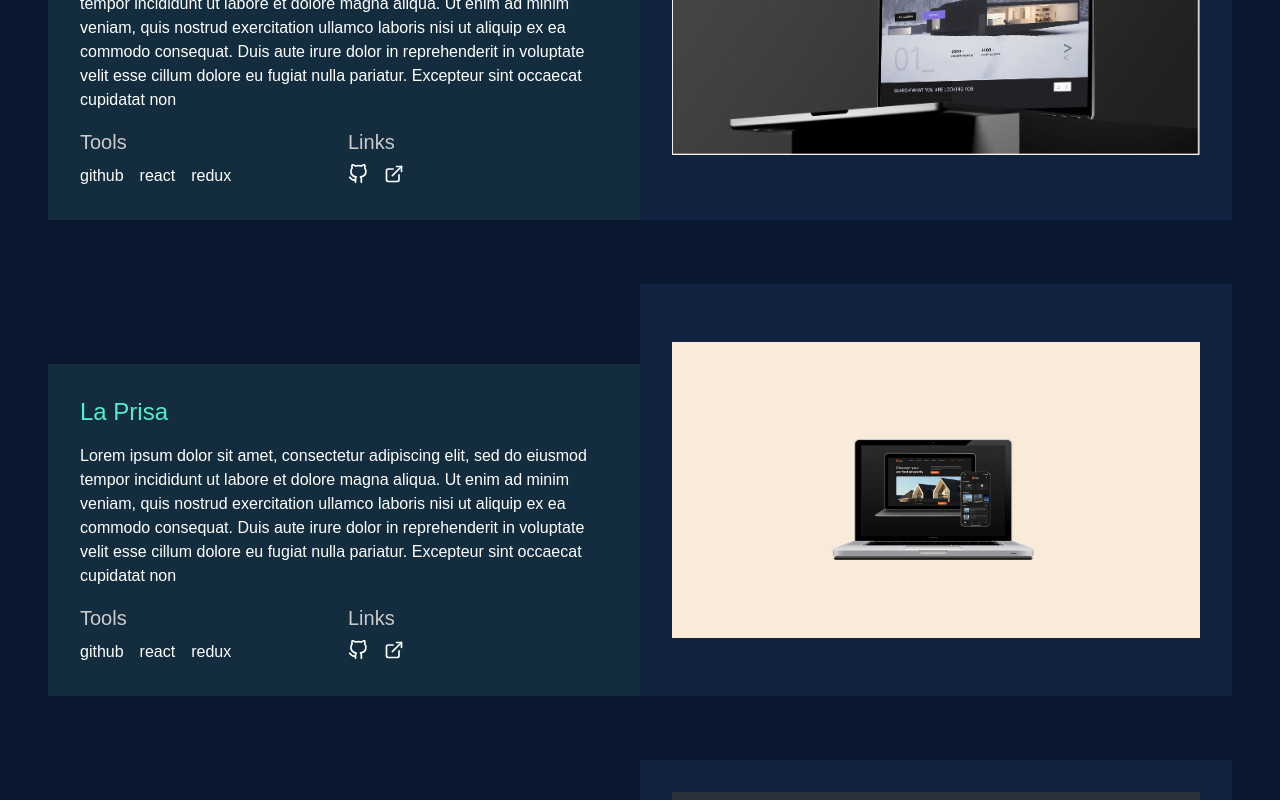
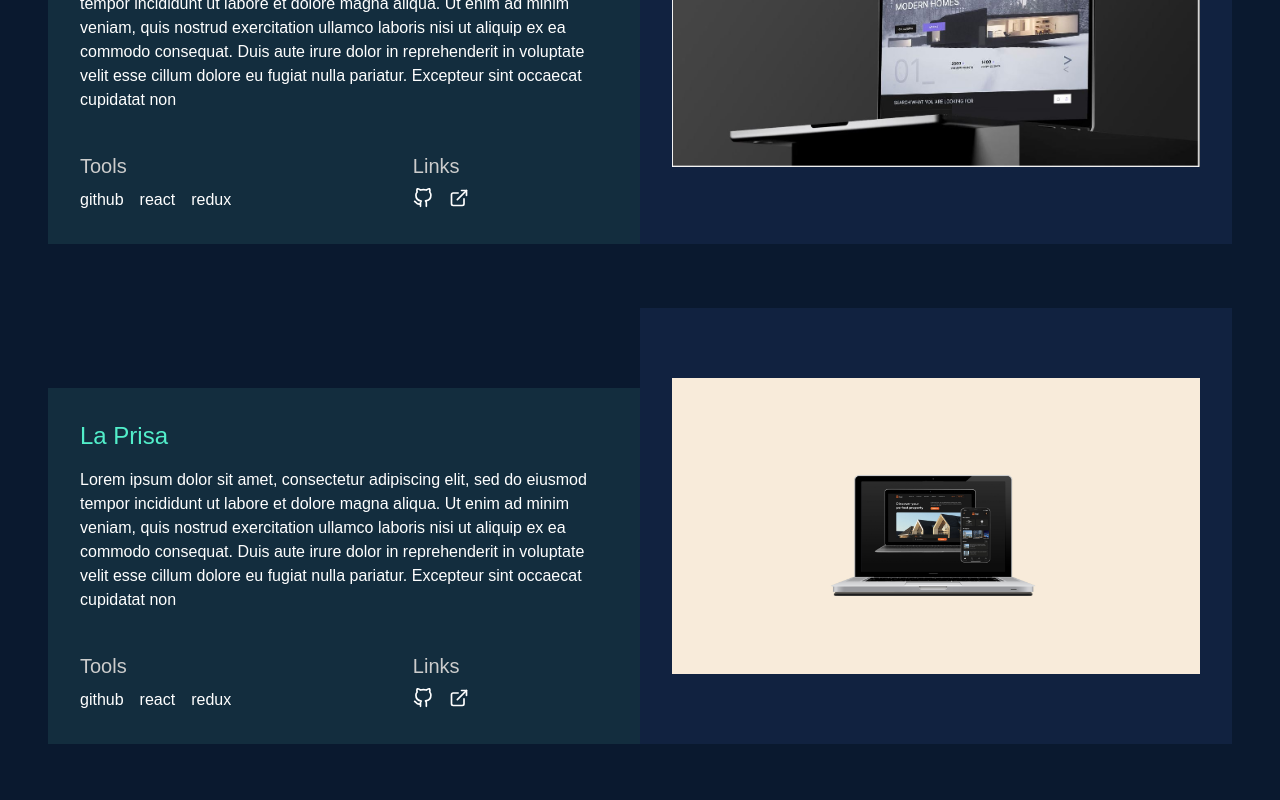
Before and after one commit to tarikbouari/Portfolio, a React (Create React App) app: page / in a window 1280 px wide. Shown: the part 2080-2880 px from the top of the page. Built offline with nearby package versions, Linux system fonts and the light colour scheme.

Commit message:
Update project section

```diff
--- a/src/components/Project.js
+++ b/src/components/Project.js
@@ -6,36 +6,38 @@ import data from './ProjectsData';
 
 const Project = () => (
   <div className=" py-5">
-    <div className="container mx-auto px-12 py-4" id="project">
+    <div className="container mx-auto px-12 py-4 " id="project">
       <div className=" flex justify-center items-center gap-2 border px-4 py-2 rounded-full w-[150px]">
         <GrProjects />
         <span>Projects</span>
       </div>
       { data.map((item) => (
-        <div key={data.length} className="grid grid-cols-2  py-8">
+        <div key={data.length} className="md:grid grid-cols-2  py-8">
 
-          <div className="flex flex-col gap-4 p-8 bg-[#132D3E] mt-20">
+          <div className=" flex flex-col gap-4 p-8 bg-[#132D3E] mt-20">
             <h3 className="text-2xl text-[#52eeca]">{item.titre}</h3>
             <p>{item.text}</p>
-            <div className=" tool and platform flex  gap-2 w-full">
-              <div className="tool w-[50%]">
+            <div className="flex flex-col tool and platform md:flex-row mt-6 gap-4 w-full">
+              <div className="tool md:w-[70%] xl:w-[60%]">
                 <h4 className="text-xl text-[#ccc]"> Tools</h4>
-                <div className="icon flex gap-4 mt-2">
-                  <p>{item.tools.frist}</p>
-                  <p>{item.tools.second}</p>
-                  <p>{item.tools.third}</p>
+                <div className="icon flex flex-wrap gap-4 mt-2 cursor-pointer">
+                  <p className="hover:text-[#52eeca]">{item.tools.frist}</p>
+                  <p className="hover:text-[#52eeca]">{item.tools.second}</p>
+                  <p className="hover:text-[#52eeca]">{item.tools.third}</p>
+                  <p className="hover:text-[#52eeca]">{item.tools.fourth}</p>
+                  <p className="hover:text-[#52eeca]">{item.tools.fith}</p>
                 </div>
               </div>
-              <div className="platform w-[50%]">
+              <div className="platform xl:w-[40%] md:ml-6">
                 <h4 className="text-xl text-[#ccc] "> Links</h4>
-                <div className="flex gap-4 mt-2">
-                  <Link to={item.links.git}>
+                <div className="flex gap-4 mt-2 cursor-pointer ">
+                  <Link to={item.links.git} className="hover:text-[#52eeca]">
                     <svg xmlns="http://www.w3.org/2000/svg" width="20px" height="20px" role="img" viewBox="0 0 24 24" fill="none" stroke="currentColor" strokeWidth="2" strokeLinecap="round" strokeLinejoin="round" className="feather feather-github">
                       <title>GitHub</title>
                       <path d="M9 19c-5 1.5-5-2.5-7-3m14 6v-3.87a3.37 3.37 0 0 0-.94-2.61c3.14-.35 6.44-1.54 6.44-7A5.44 5.44 0 0 0 20 4.77 5.07 5.07 0 0 0 19.91 1S18.73.65 16 2.48a13.38 13.38 0 0 0-7 0C6.27.65 5.09 1 5.09 1A5.07 5.07 0 0 0 5 4.77a5.44 5.44 0 0 0-1.5 3.78c0 5.42 3.3 6.61 6.44 7A3.37 3.37 0 0 0 9 18.13V22" />
                     </svg>
                   </Link>
-                  <Link to={item.links.source}>
+                  <Link to={item.links.source} className="hover:text-[#52eeca]">
                     {' '}
                     <svg xmlns="http://www.w3.org/2000/svg" role="img" width="20px" height="20px" viewBox="0 0 24 24" fill="none" stroke="currentColor" strokeWidth="2" strokeLinecap="round" strokeLinejoin="round" className="feather feather-external-link">
                       <title>External Link</title>
```
